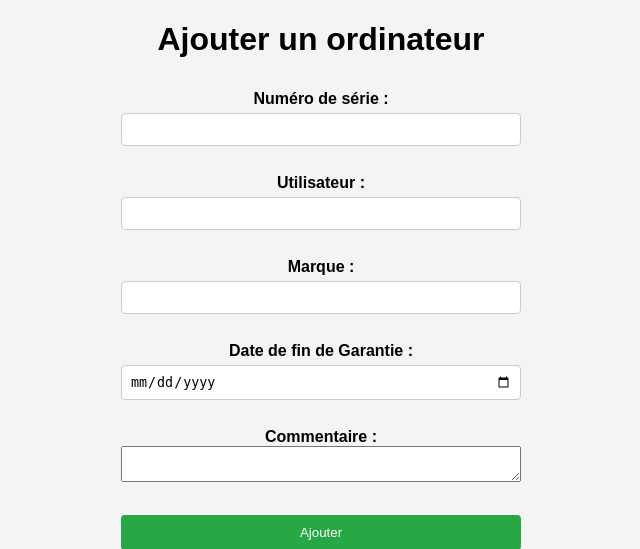
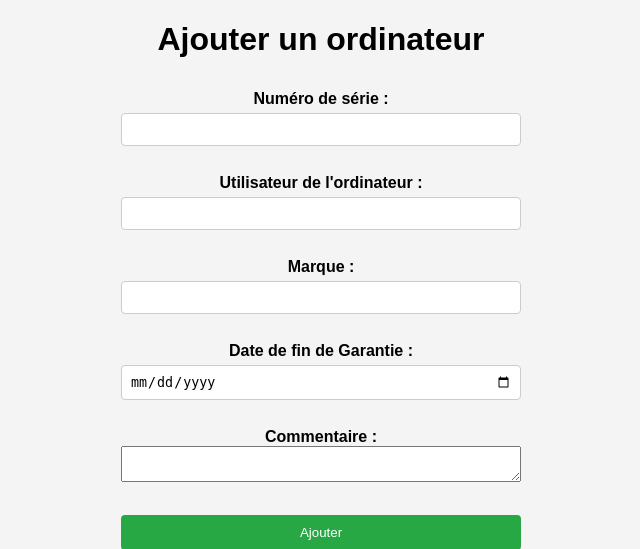
Before and after one commit to rezzz67/Inventaire, a PHP site: page / in a window 1280 px wide. Shown: the top 549 px of the page, without its empty margins (319-959 px from the left). Run offline with PHP 8.4, Linux system fonts and the light colour scheme; data that the repository does not hold is empty.

Commit message:
possiblement le dernier push

```diff
--- a/www/index.php
+++ b/www/index.php
@@ -48,7 +48,7 @@ $liste_ordinateurs = $pdo->query("SELECT * FROM ordinateurs")->fetchAll(PDO::FET
     <form method="POST">
         <label for="serialnumber">Numéro de série :</label>
         <input type="text" id="serialnumber" name="serialnumber" required><br>
-        <label for="utilisateur">Utilisateur :</label>
+        <label for="utilisateur">Utilisateur de l'ordinateur :</label>
         <input type="text" id="utilisateur" name="utilisateur" required><br>
         <label for="marque">Marque :</label>
         <input type="text" id="marque" name="marque" required><br>
```
